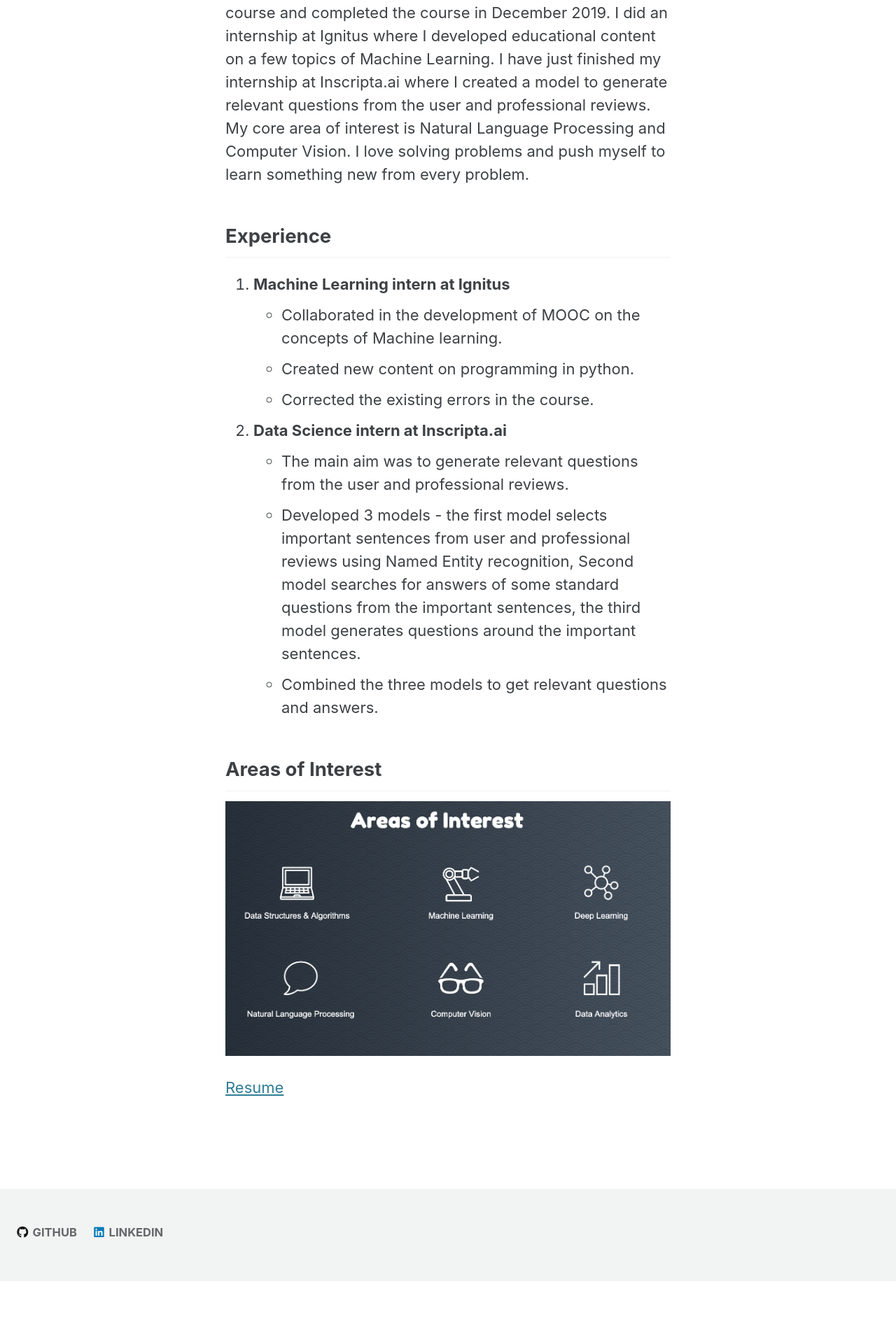
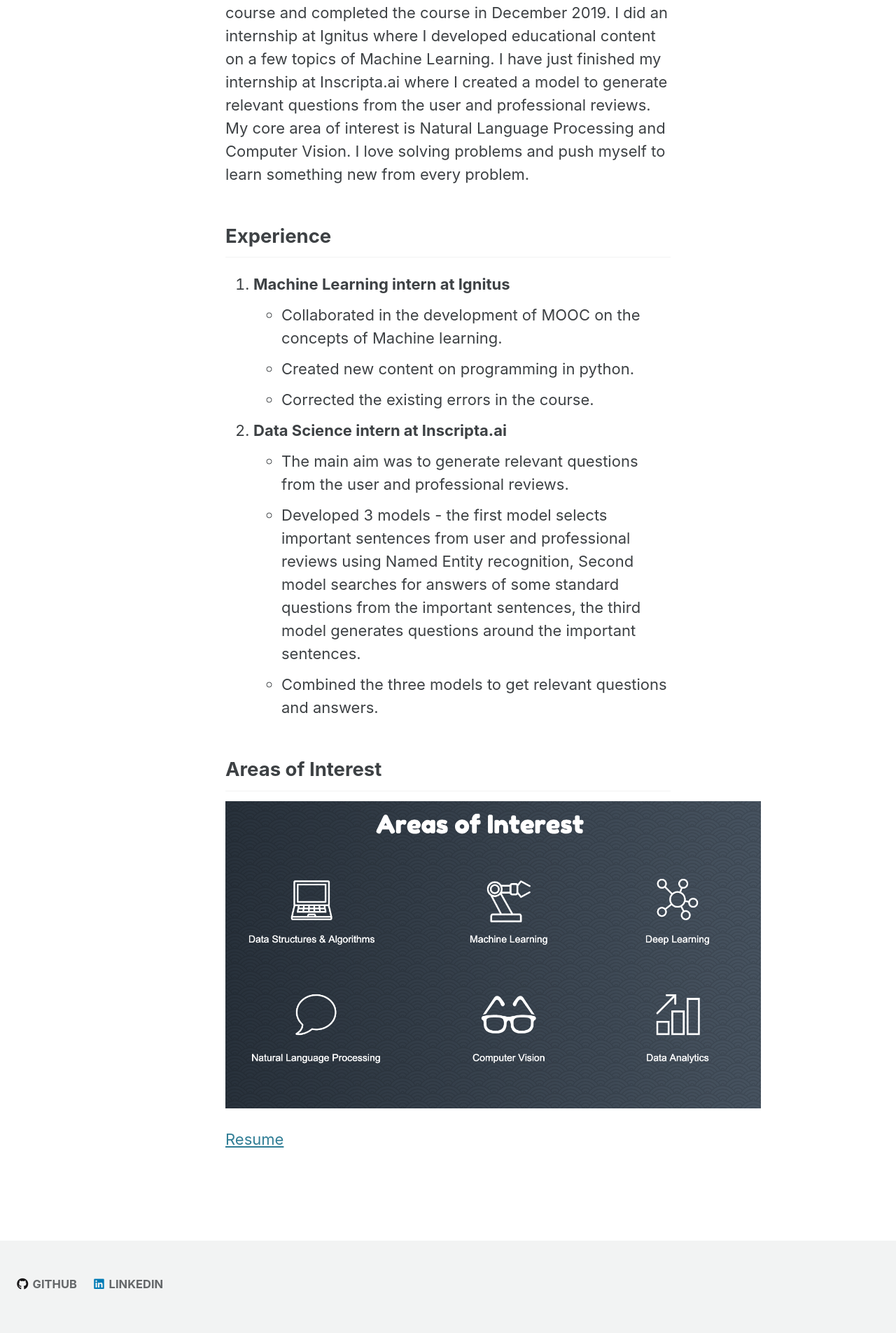
Before and after one commit to Satyam0062/satyam0062.github.io, a Jekyll site: the page built from _pages/about.md, in a window 1280 px wide. Shown: the part 791-2696 px from the top of the page at 70% size. Built offline with Jekyll 4.4.1, drawn with Linux system fonts in a browser that asks for light colours; cached includes are drawn as plain includes; nearby versions of some CDN libraries; before the commit the page ends 2622 px from its top, so only the background shows below that.

Commit message:
Modified file

```diff
--- a/_pages/about.md
+++ b/_pages/about.md
@@ -35,7 +35,7 @@ generates questions around the important sentences.
 
 ## Areas of Interest
 
-![image-center](/images/About/interests.jpg){: .align-center}
-
+![full](/images/About/interests.jpg)
+{: .full}
 
 [Resume](https://www.slideshare.net/satyamsingh245/resume-229474844)
```
